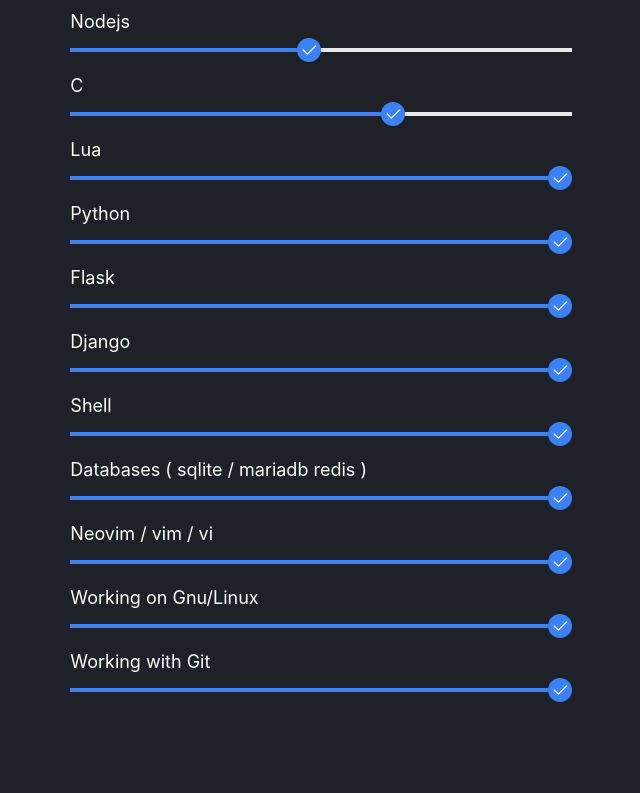
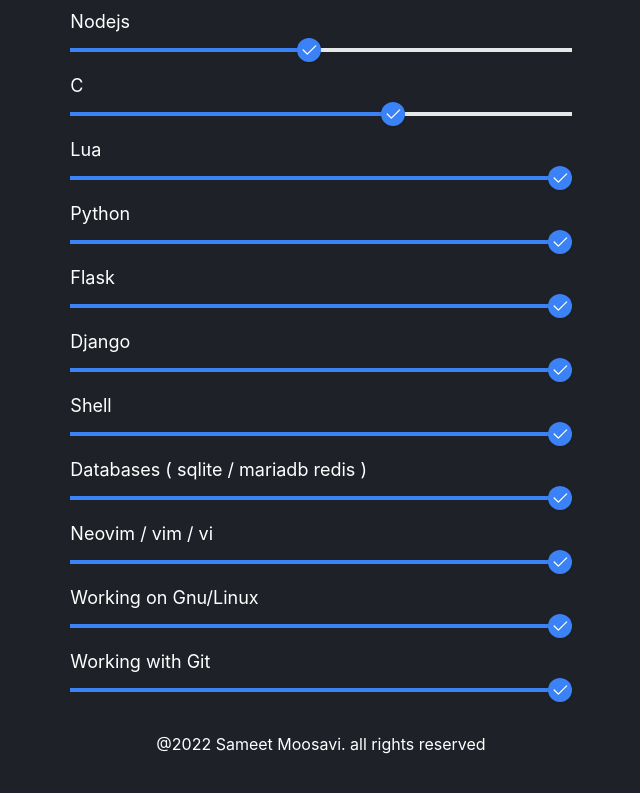
Before and after one commit to smsameet/sameetmoosavi.com, a Next.js app: page / in a window 1280 px wide. Shown: the part 1545-2338 px from the top of the page, without its empty margins (319-959 px from the left). Before the commit the page ends 2293 px from the top, so only its background shows below. Built offline with nearby package versions, Linux system fonts and the light colour scheme.

Commit message:
add footer

```diff
--- a/components/Layout.jsx
+++ b/components/Layout.jsx
@@ -2,16 +2,19 @@
 
 const Layout = ({children}) => {
   return (
+    <div className='container md:w-5/12 m-auto p-4 mb-10'>
       <main>
         <Head>
           <title>Sameet@Moosavi</title>
           <meta name='description' content='sameetmoosavi website' />
           <link rel='icon' href='/favicon.ico' />
         </Head>
-      <div className='container md:w-5/12 m-auto p-4 mb-10'>
         {children}
+      </main>
+      <footer className='mt-10 text-center'>
+        <span className='text-white'>@2022 Sameet Moosavi. all rights reserved</span>
+      </footer>
     </div>
-    </main>
   )
 }
 
```
Lines whose indentation alone changed are shown as unchanged.
